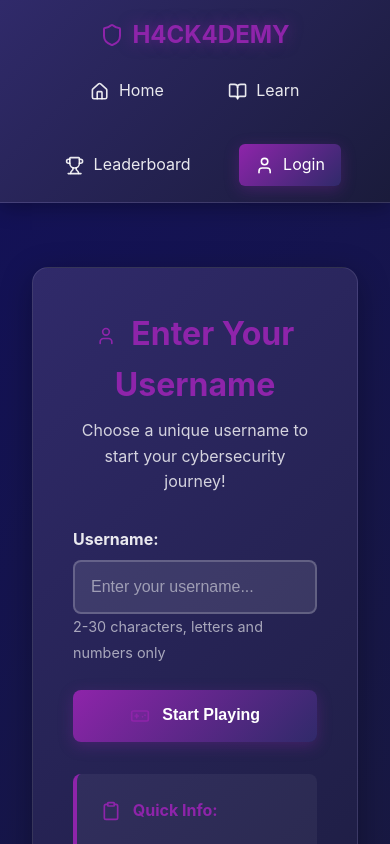
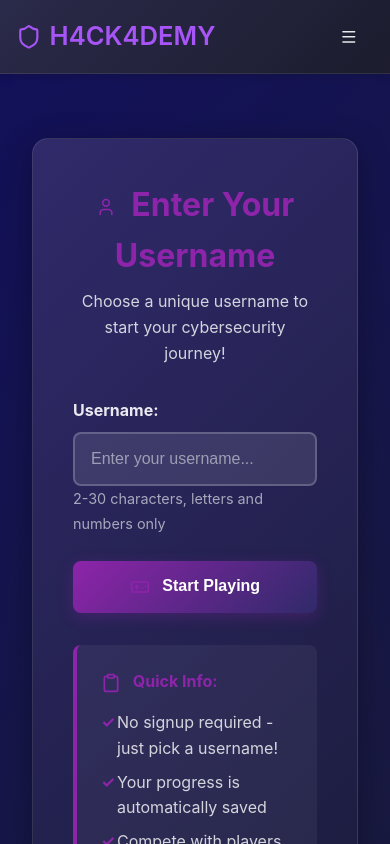
Before and after one commit to RiteshJha912/hackademy-final, a React (Create React App) app in the folder client/: page /username in a window 390 px wide. Shown: the top 844 px of the page. Built offline with nearby package versions, Linux system fonts and the light colour scheme; the HTML template or start-up script is replaced by a standard one.

Commit message:
feat:hamburger menu in nav

```diff
--- a/client/src/components/Navbar.js
+++ b/client/src/components/Navbar.js
@@ -1,4 +1,4 @@
-import React from 'react'
+import React, { useState } from 'react'
 import { Link, useLocation } from 'react-router-dom'
 import {
   Shield,
@@ -8,14 +8,22 @@ import {
   User,
   LogOut,
   BookOpen,
+  Menu,
+  X,
 } from 'lucide-react'
 import styles from '../styles/Navbar.module.css'
 
 const Navbar = ({ currentUser, setUser }) => {
   const location = useLocation()
+  const [isMenuOpen, setIsMenuOpen] = useState(false)
 
   const handleLogout = () => {
     setUser('')
+    setIsMenuOpen(false) // Close menu on logout
+  }
+
+  const toggleMenu = () => {
+    setIsMenuOpen(!isMenuOpen)
   }
 
   const isActive = (path) => {
@@ -29,8 +37,30 @@ const Navbar = ({ currentUser, setUser }) => {
           <Shield className={styles.logoIcon} /> H4CK4DEMY
         </Link>
 
-        <div className={styles.navMenu}>
-          <Link to='/' className={`${styles.navLink} ${isActive('/')}`}>
+        <button
+          className={styles.hamburger}
+          onClick={toggleMenu}
+          aria-label={isMenuOpen ? 'Close menu' : 'Open menu'}
+          data-testid='hamburger-button'
+        >
+          {isMenuOpen ? (
+            <X className={styles.navIcon} />
+          ) : (
+            <Menu className={styles.navIcon} />
+          )}
+        </button>
+
+        <div
+          className={`${styles.navMenu} ${
+            isMenuOpen ? styles.navMenuOpen : ''
+          }`}
+          data-testid='nav-menu'
+        >
+          <Link
+            to='/'
+            className={`${styles.navLink} ${isActive('/')}`}
+            onClick={() => setIsMenuOpen(false)}
+          >
             <Home className={styles.navIcon} /> Home
           </Link>
 
@@ -39,26 +69,35 @@ const Navbar = ({ currentUser, setUser }) => {
               <Link
                 to='/learn'
                 className={`${styles.navLink} ${isActive('/learn')}`}
+                onClick={() => setIsMenuOpen(false)}
               >
                 <BookOpen className={styles.navIcon} /> Learn
               </Link>
               <Link
                 to='/leaderboard'
                 className={`${styles.navLink} ${isActive('/leaderboard')}`}
+                onClick={() => setIsMenuOpen(false)}
               >
                 <Trophy className={styles.navIcon} /> Leaderboard
               </Link>
               <Link
                 to='/game'
                 className={`${styles.navLink} ${isActive('/game')}`}
+                onClick={() => setIsMenuOpen(false)}
               >
                 <Gamepad2 className={styles.navIcon} /> Play Game
               </Link>
               <div className={styles.userInfo}>
-                <span className={styles.username}>
-                  <User className={styles.navIcon} /> {currentUser}
+                <span className={styles.usernameWrapper}>
+                  <span className={styles.username}>
+                    <User className={styles.userIcon} /> {currentUser}
+                  </span>
                 </span>
-                <button onClick={handleLogout} className={styles.logoutButton}>
+                <button
+                  onClick={handleLogout}
+                  className={styles.logoutButton}
+                  data-testid='logout-button'
+                >
                   <LogOut className={styles.navIcon} /> Logout
                 </button>
               </div>
@@ -68,18 +107,21 @@ const Navbar = ({ currentUser, setUser }) => {
               <Link
                 to='/learn'
                 className={`${styles.navLink} ${isActive('/learn')}`}
+                onClick={() => setIsMenuOpen(false)}
               >
                 <BookOpen className={styles.navIcon} /> Learn
               </Link>
               <Link
                 to='/leaderboard'
                 className={`${styles.navLink} ${isActive('/leaderboard')}`}
+                onClick={() => setIsMenuOpen(false)}
               >
                 <Trophy className={styles.navIcon} /> Leaderboard
               </Link>
               <Link
                 to='/username'
                 className={`${styles.navLink} ${isActive('/username')}`}
+                onClick={() => setIsMenuOpen(false)}
               >
                 <User className={styles.navIcon} /> Login
               </Link>
--- a/client/src/styles/Navbar.module.css
+++ b/client/src/styles/Navbar.module.css
@@ -1,100 +1,230 @@
 .navbar {
-  background: linear-gradient(135deg, #302A6A, #1A1B3B);
+  background: linear-gradient(135deg, #2a2a4a, #1c1c2e);
   padding: 1rem 0;
-  box-shadow: 0 4px 20px rgba(0, 0, 0, 0.3);
-  border-bottom: 1px solid rgba(255, 255, 255, 0.1);
+  box-shadow: 0 2px 8px rgba(0, 0, 0, 0.15);
+  border-bottom: 1px solid rgba(255, 255, 255, 0.08);
+  position: relative;
+  z-index: 1001;
 }
 
 .navContainer {
   max-width: 1200px;
   margin: 0 auto;
-  padding: 0 1rem;
+  padding: 0 1.5rem;
   display: flex;
   justify-content: space-between;
   align-items: center;
 }
 
 .navLogo {
-  font-size: 1.5rem;
-  font-weight: bold;
+  font-size: 1.6rem;
+  font-weight: 600;
   text-decoration: none;
-  color: #8E24AA;
-  text-shadow: 0 0 15px rgba(142, 36, 170, 0.6);
+  color: #a855f7;
   display: flex;
   align-items: center;
   gap: 0.5rem;
+  transition: color 0.2s ease;
+}
+
+.navLogo:hover {
+  color: #c084fc;
 }
 
 .logoIcon {
-  width: 1.5rem;
-  height: 1.5rem;
-  color: #8E24AA;
+  width: 1.6rem;
+  height: 1.6rem;
+  color: #a855f7;
 }
 
 .navIcon {
+  width: 1.1rem;
+  height: 1.1rem;
+  vertical-align: middle;
+  margin-right: 0.4rem;
+  color: rgba(255, 255, 255, 0.9);
+}
+
+.userIcon {
   width: 1.2rem;
   height: 1.2rem;
-  vertical-align: middle;
-  margin-right: 0.3rem;
+  color: #a855f7;
+  margin-right: 0.5rem;
 }
 
 .navMenu {
   display: flex;
   align-items: center;
-  gap: 2rem;
+  gap: 1.5rem;
   flex-grow: 1;
   justify-content: flex-end;
 }
 
 .navLink {
   text-decoration: none;
-  color: rgba(255, 255, 255, 0.9);
-  padding: 0.5rem 1rem;
-  border-radius: 6px;
-  transition: all 0.3s ease;
+  color: rgba(255, 255, 255, 0.95);
+  font-size: 1rem;
+  font-weight: 500;
+  padding: 0.6rem 1.2rem;
+  border-radius: 8px;
+  transition: background 0.2s ease, color 0.2s ease, transform 0.2s ease;
 }
 
 .navLink:hover,
 .navLink.active {
-  background: linear-gradient(135deg, #8E24AA, #302A6A);
-  color: white;
-  box-shadow: 0 4px 15px rgba(142, 36, 170, 0.3);
+  background: rgba(168, 85, 247, 0.1);
+  color: #a855f7;
+  transform: translateY(-1px);
 }
 
 .userInfo {
   display: flex;
   align-items: center;
-  gap: 1rem;
+  gap: 1.2rem;
+}
+
+.usernameWrapper {
+  background: rgba(168, 85, 247, 0.1);
+  border-radius: 8px;
+  padding: 0.6rem 1rem;
+  display: inline-flex;
+  align-items: center;
+  transition: background 0.2s ease;
+}
+
+.usernameWrapper:hover {
+  background: rgba(168, 85, 247, 0.2);
 }
 
 .username {
-  color: #8E24AA;
-  font-weight: bold;
+  color: #a855f7;
+  font-weight: 500;
+  font-size: 1rem;
+  display: flex;
+  align-items: center;
 }
 
 .logoutButton {
-  background: linear-gradient(135deg, #e74c3c, #c0392b);
-  color: white;
-  border: none;
-  padding: 0.5rem 1rem;
-  border-radius: 6px;
+  background: transparent;
+  color: #ef4444;
+  border: 1px solid rgba(239, 68, 68, 0.3);
+  padding: 0.6rem 1.2rem;
+  border-radius: 8px;
   cursor: pointer;
-  transition: all 0.3s ease;
+  font-size: 1rem;
+  font-weight: 500;
+  transition: background 0.2s ease, color 0.2s ease, transform 0.2s ease;
 }
 
 .logoutButton:hover {
-  background: linear-gradient(135deg, #c0392b, #a93226);
+  background: rgba(239, 68, 68, 0.1);
+  color: #f87171;
   transform: translateY(-1px);
+}
+
+.hamburger {
+  display: none;
+  background: transparent;
+  border: none;
+  cursor: pointer;
+  padding: 0.6rem;
+  color: rgba(255, 255, 255, 0.95);
+  transition: color 0.2s ease;
+}
+
+.hamburger:hover {
+  color: #a855f7;
 }
 
 @media (max-width: 768px) {
   .navContainer {
-    flex-direction: column;
-    gap: 1rem;
+    flex-direction: row;
+    align-items: center;
+    padding: 0 1rem;
+  }
+
+  .hamburger {
+    display: block;
   }
 
   .navMenu {
-    flex-wrap: wrap;
-    justify-content: center;
+    display: flex;
+    flex-direction: column;
+    align-items: flex-start;
+    width: 100%;
+    background: linear-gradient(135deg, #2a2a4a, #1c1c2e);
+    position: absolute;
+    top: 100%;
+    left: 0;
+    padding: 1rem 1.5rem;
+    box-shadow: 0 4px 12px rgba(0, 0, 0, 0.15);
+    z-index: 1000;
+    max-height: 0;
+    overflow: hidden;
+    transition: max-height 0.3s ease-in-out, opacity 0.3s ease-in-out;
+    opacity: 0;
+  }
+
+  .navMenu.navMenuOpen {
+    max-height: 500px;
+    opacity: 1;
+  }
+
+  .navLink,
+  .userInfo {
+    width: 100%;
+    margin-bottom: 0.75rem;
+    opacity: 0;
+    animation: fadeIn 0.3s ease forwards;
+    animation-delay: 0.1s;
+  }
+
+  .navLink:nth-child(2) {
+    animation-delay: 0.15s;
+  }
+
+  .navLink:nth-child(3) {
+    animation-delay: 0.2s;
+  }
+
+  .navLink:nth-child(4) {
+    animation-delay: 0.25s;
+  }
+
+  .userInfo {
+    animation-delay: 0.3s;
+  }
+
+  .navLink {
+    padding: 0.8rem 1rem;
+    font-size: 1.1rem;
+  }
+
+  .userInfo {
+    flex-direction: column;
+    align-items: flex-start;
+  }
+
+  .usernameWrapper {
+    width: 100%;
+    padding: 0.8rem 1rem;
+  }
+
+  .logoutButton {
+    width: 100%;
+    text-align: left;
+    padding: 0.8rem 1rem;
+  }
+
+  @keyframes fadeIn {
+    from {
+      opacity: 0;
+      transform: translateY(10px);
+    }
+
+    to {
+      opacity: 1;
+      transform: translateY(0);
+    }
   }
 }
```
